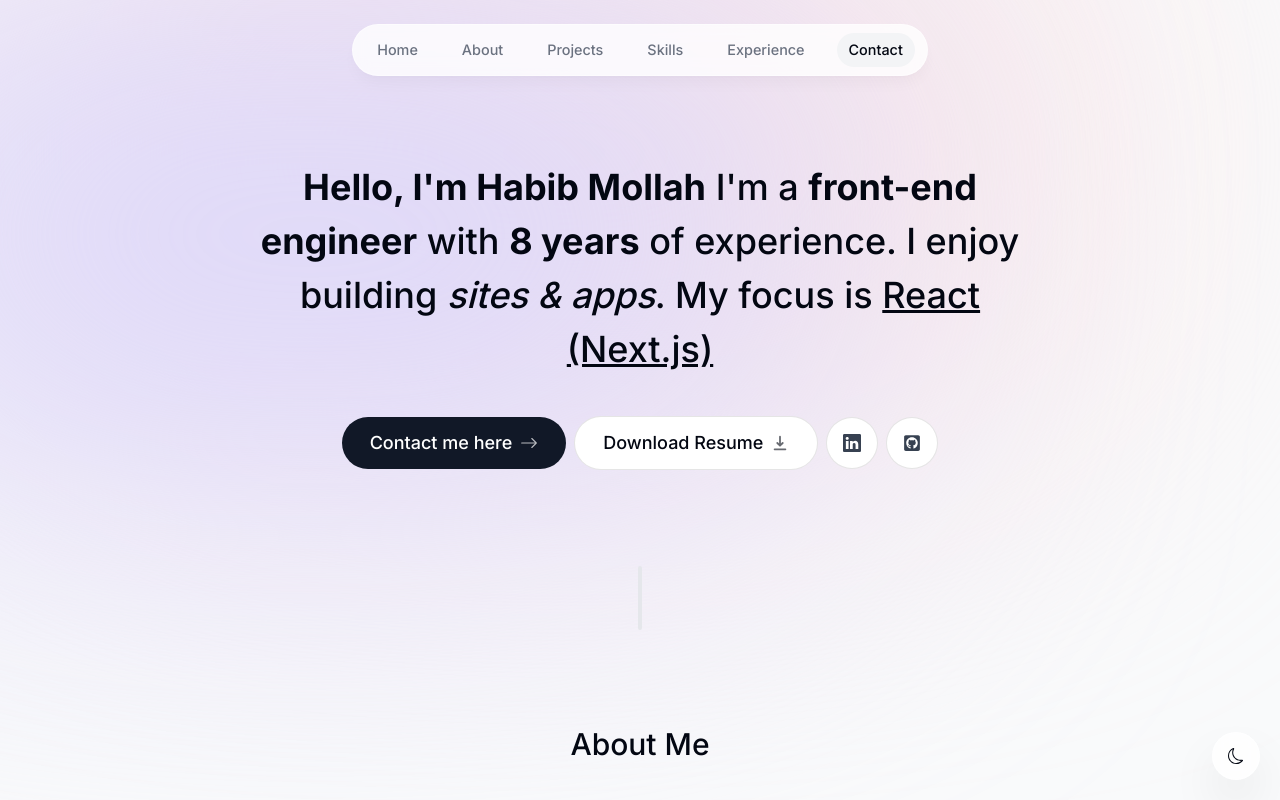
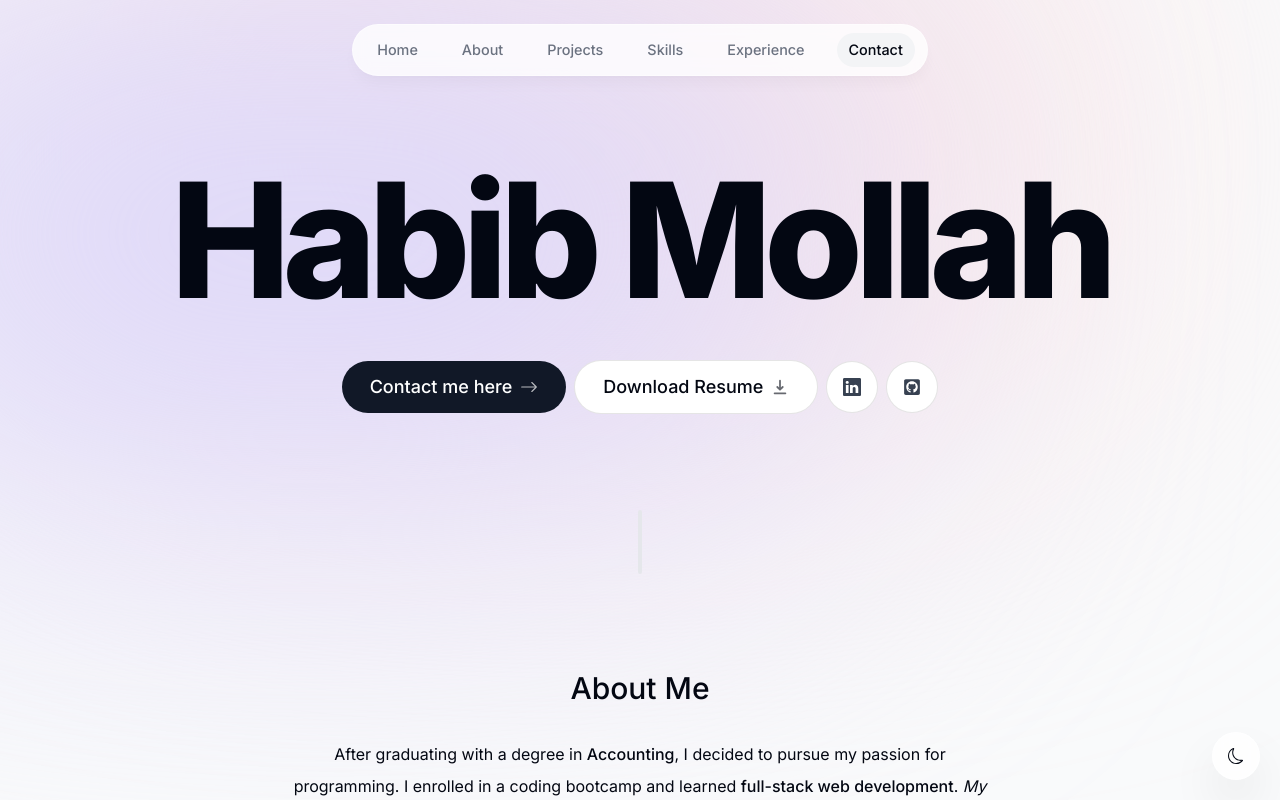
Before and after one commit to habibium/habibmollah-v2, a Next.js app: page / in a window 1280 px wide. Shown: the top 800 px of the page. Built offline with nearby package versions, Linux system fonts and the light colour scheme; no server answers.

Commit message:
increase heading size and change max-w for lg scrn

```diff
--- a/components/Intro.tsx
+++ b/components/Intro.tsx
@@ -15,18 +15,16 @@ export default function Intro() {
     <section
       ref={ref}
       id="home"
-      className="mb-28 max-w-[50rem] scroll-mt-[100rem] text-center sm:mb-0"
+      className="mb-28 max-w-[50rem] scroll-mt-[100rem] text-center sm:mb-0 lg:max-w-[70rem]"
     >
       <motion.h1
-        className="mb-10 mt-4 px-4 text-2xl font-medium !leading-[1.5] sm:text-4xl"
+        className="mb-10 mt-4 px-4 text-4xl font-extrabold !tracking-tighter sm:text-6xl md:text-8xl lg:text-9xl xl:text-[10rem]"
+        aria-label="Habib Mollah"
         initial={{ opacity: 0, y: 100 }}
         animate={{ opacity: 1, y: 0 }}
       >
-        <span className="font-bold">Hello, I'm Habib Mollah</span> I'm a{" "}
-        <span className="font-bold">front-end engineer</span> with{" "}
-        <span className="font-bold">8 years</span> of experience. I enjoy
-        building <span className="italic">sites & apps</span>. My focus is{" "}
-        <span className="underline">React (Next.js)</span>
+        <span>Habib </span>
+        <span>Mollah</span>
       </motion.h1>
       <motion.div
         className="flex flex-col items-center justify-center gap-2 px-4 text-lg font-medium sm:flex-row"
```
